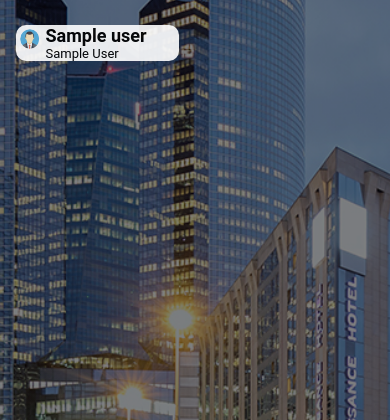
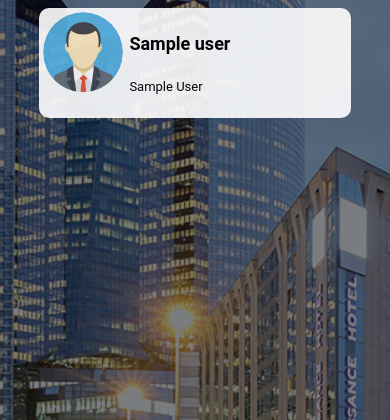
Before and after one commit to BaptisteLacroix/SAE401-Annuaire, a Flask app: template templates/globalSearch.html in a window 390 px wide. Shown: the part 244-664 px from the top of the page. Run offline with Flask 3, Linux system fonts and the light colour scheme; the template is opened without the code that fills it: most values are stand-ins (such as "Sample title", 1, 10 or a date in 2020); parts of the project's set-up code (start-up, migrations or seed data) failed here and were passed over.

Commit message:
responsive and globalsearch issue

```diff
--- a/server.py
+++ b/server.py
@@ -420,6 +420,19 @@ def globalSearch():
         }
     ]
     # get the value of the filter parameter key from all_filters
+    if len(request.form.getlist("filtersUsed")) == 0 and request.form.get('searchValue') is None:
+        entries = LDAP.get_all_users(all_filters[0].get('default'))
+        results = []
+        for entry in entries:
+            result = {
+                'title': entry.title.value,
+                'last_name': entry.sn.value,
+                'first_name': entry.givenName.value,
+            }
+            print(result)
+            results.append(result)
+        return render_template('globalSearch.html', users=results)
+
     filter_value = []
     if len(request.form.getlist("filtersUsed")) > 0:
         filters = request.form.getlist("filtersUsed")
--- a/static/css/resultSearch.css
+++ b/static/css/resultSearch.css
@@ -9,22 +9,27 @@
     width: 100%;
     display: grid;
     grid-template-columns: 1fr 1fr 1fr 1fr;
+    grid-gap: 4vw;
+    place-items: center;
     padding: 1vh 0;
 }
 
 .line a {
     text-decoration: none;
     color: black;
+    width: 80%;
+    height: 110px;
 }
 
 .item {
     background-color: #fff;
-    margin: 2vh 4vw;
     display: flex;
     flex-direction: row;
     border-radius: 10px;
     transition: all .2s ease-in-out;
     opacity: 0.9;
+    width: 100%;
+    height: 100%;
 }
 
 .item:hover {
@@ -42,7 +47,6 @@
 }
 
 .statusInfo {
-    font-size: x-large;
     font-weight: bold;
 }
 
@@ -78,3 +82,25 @@
         font-size: small;
     }
 }
+
+@media screen and (max-width: 780px) {
+    .line {
+        grid-template-columns: 1fr;
+    }
+
+    .item img {
+        width: 80px;
+        height: 80px;
+    }
+}
+
+@media screen and (max-width: 400px) {
+    .line {
+        grid-template-columns: 1fr;
+    }
+
+    .item img {
+        width: 80px;
+        height: 80px;
+    }
+}
--- a/static/css/search.css
+++ b/static/css/search.css
@@ -38,7 +38,6 @@ input[type="search"] {
     position: absolute;
     top: 0;
     right: 0;
-    width: 0;
     font-weight: bold;
     background: var(--color-brand);
     border-radius: 0 var(--rad) var(--rad) 0;
```
